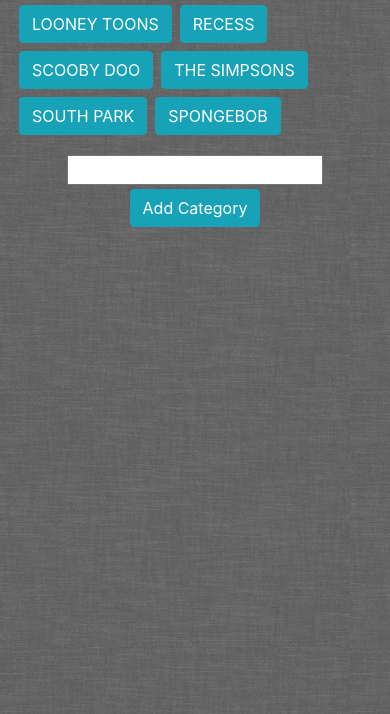
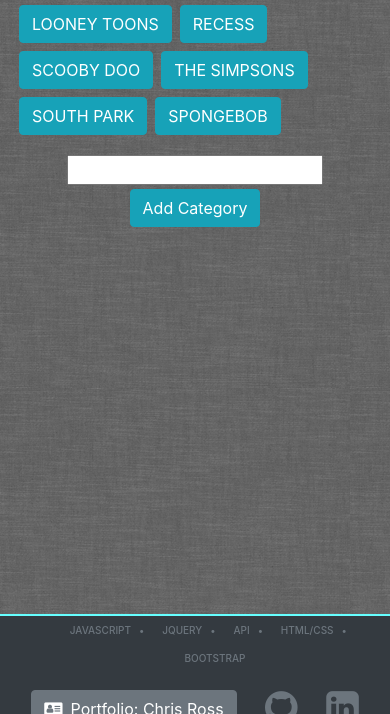
Before and after one commit to vtchris/Giffy-Gallery, a plain HTML site: page index.html in a window 390 px wide. Shown: the part 130-844 px from the top of the page. Drawn offline with nearby package versions, Linux system fonts and the light colour scheme.

Commit message:
Added footer

```diff
--- a/assets/css/style.css
+++ b/assets/css/style.css
@@ -16,3 +16,18 @@ img{
 .col-md-2{
     min-width: 150px;
 }
+#pageFooter{
+    border-top: 2px solid #66ffff;
+}
+@media screen and (max-width:667px){
+    .container{
+        margin-bottom:100px;
+    }
+    .display-5{
+        font-size: 10px;
+    }
+    footer{
+        height:100px;
+    }
+
+}
--- a/assets/javascript/app.js
+++ b/assets/javascript/app.js
@@ -3,33 +3,35 @@ var $btnDelLocal = $("#btnDelLocal")
 var $btnReset = $("#btnReset");
 var $divButtons = $("#divButtons");
 var $divGallery = $("#divGallery");
+var $pageFooter = $("#pageFooter")
 var $txtCategory = $("#txtCategory");
 
 //Declare global variables
 var arrWorking = [];
-var defaultCategories = ["dilbert","jonny quest","looney toons","recess","scooby doo","the simpsons","south park", "spongebob"];
+var defaultCategories = ["dilbert", "jonny quest", "looney toons", "recess", "scooby doo", "the simpsons", "south park", "spongebob"];
 var userCategories = [];
 
 //Check for locally stored Categories
-if (localStorage.getItem("userGifs")){
+if (localStorage.getItem("userGifs")) {
   var userStoredVariables = localStorage.getItem("userGifs");
   userCategories = userStoredVariables.split(',');
   $btnDelLocal.removeClass("invisible");
 }
 //Attatch listener to Delete User Added Categories button
-$btnDelLocal.on("click",function(){
+$btnDelLocal.on("click", function () {
   localStorage.clear("userGifs")
   userCategories = [];
   $btnDelLocal.addClass("invisible")
   createButtons(defaultCategories.slice(0));
 })
 //Attach listener to btnReset
-$("#btnReset").on("click", function(){
+$("#btnReset").on("click", function () {
   $(".js_giffRow").remove();
   $btnReset.addClass("invisible");
+  $pageFooter.addClass("fixed-bottom")
 })
 //Attach listener to btnSaveCategory
-$("#btnSaveCategory").on("click",function(){
+$("#btnSaveCategory").on("click", function () {
 
   //Make sure the field isn't blank
   if ($txtCategory.val().length > 1) {
@@ -53,13 +55,13 @@ $("#btnSaveCategory").on("click",function(){
 createButtons(defaultCategories.slice(0).concat(userCategories.slice(0)));
 
 //Create buttons for each item in default and user arrays
-function createButtons(array){
+function createButtons(array) {
 
   //Rebuild from scratch every time function is called
   $divButtons.empty();
 
   //Create a new button for each item in the array
-  for(var i =0;i<array.length;i++){
+  for (var i = 0; i < array.length; i++) {
     let myValue = stringReplaceSpace(array[i]);
     let newButton = $("<button>");
     newButton.addClass("btn btn-info m-1 text-uppercase js_btnGif");
@@ -68,7 +70,7 @@ function createButtons(array){
     newButton.appendTo($divButtons);
   }
   //Attach listener so when giff cards are created, the clear button is visible
-  $(".js_btnGif").on("click", function(){
+  $(".js_btnGif").on("click", function () {
 
     getGifs($(this).val());
     $btnReset.removeClass("invisible")
@@ -87,19 +89,19 @@ function getGifs(sGif) {
   }).then(function (response) {
     console.log(response)
 
-    debugger
-    if(sGif.search("/+")){
-     // debugger
-      for(var i = 0;i < sGif.length;i++){
-        if(sGif.charAt(i) === "+"){
-          sGif = sGif.replace("+","");
+
+    if (sGif.search("/+")) {
+
+      for (var i = 0; i < sGif.length; i++) {
+        if (sGif.charAt(i) === "+") {
+          sGif = sGif.replace("+", "");
         }
       }
     }
 
     //Create unique js class for row
     let newClass = "js_" + sGif
-    debugger
+
     //Remove Row with this class if it already exists
     $("." + newClass).remove();
 
@@ -117,9 +119,9 @@ function getGifs(sGif) {
       newCard.attr("data-state", "still");
       let newHeader = $("<div>");
       newHeader.addClass("card-header text-bold text-center bg-dark text-muted pl-1 pr-1");
-      if(response.data[i].title != ""){
-        newHeader.html("<strong>" + response.data[i].title.substring(0,11).toUpperCase() + "</strong>");
-      }else{
+      if (response.data[i].title != "") {
+        newHeader.html("<strong>" + response.data[i].title.substring(0, 11).toUpperCase() + "</strong>");
+      } else {
         newHeader.html("<strong>UNTITLED</strong>");
       }
       newHeader.appendTo(newCard);
@@ -136,7 +138,7 @@ function getGifs(sGif) {
       let newP = $("<p>");
       newP.text("Rating: " + response.data[i].rating);
       newP.appendTo(newFooter);
-      if( response.data[i].source != ""){
+      if (response.data[i].source != "") {
         newLink = $("<a>");
         newLink.addClass("text-muted");
         newLink.attr("href", response.data[i].source);
@@ -169,18 +171,22 @@ function getGifs(sGif) {
 
     newRow.appendTo($divGallery);
 
+    if ($(".row").length > 3) {
+      $pageFooter.removeClass("fixed-bottom")
+    } else
+      $pageFooter.addClass("fixed-bottom")
   })
 
 }
 //This function replaces spaces with + for use in the gif lookup
-function stringReplaceSpace(myStr){
+function stringReplaceSpace(myStr) {
 
   myStr = myStr.trim();
 
-  for(var i=0;i< myStr.length;i++){
-    if(myStr.charAt(i) === " "){
+  for (var i = 0; i < myStr.length; i++) {
+    if (myStr.charAt(i) === " ") {
 
-      myStr = myStr.replace(myStr.charAt(i),"+");
+      myStr = myStr.replace(myStr.charAt(i), "+");
     }
   }
   return myStr;
--- a/index.html
+++ b/index.html
@@ -38,6 +38,33 @@
 
     </div>
 
+    <footer id="pageFooter" class="fixed-bottom bg-dark text-center text-muted">
+        <ul>
+            <li class="list-inline-item">
+                <h4 class="display-5 mt-2">JAVASCRIPT &nbsp; &#8226; &nbsp;</h4>
+            </li>
+            <li class="list-inline-item">
+                <h4 class="display-5 mt-2">JQUERY &nbsp; &#8226; &nbsp;</h4>
+            </li>
+            <li class="list-inline-item">
+                <h4 class="display-5 mt-2">API &nbsp; &#8226; &nbsp;</h4>
+            </li>
+            <li class="list-inline-item">
+                <h4 class="display-5 mt-2">HTML/CSS &nbsp; &#8226; &nbsp;</h4>
+            </li>
+            <li class="list-inline-item">
+                <h4 class="display-5 mt-2">BOOTSTRAP</h4>
+            </li>
+        </ul>
+
+        <a href="https://vtchris.github.io/Responsive-Portfolio/" target="_blank" class="btn btn-secondary mb-3 mr-4"><span class="fa fa-address-card pr-2"></span>Portfolio: Chris Ross</a>
+        <a href="https://github.com/vtchris/" target="_blank" class="fa fa-github text-muted mr-4"
+            style="font-size:38px;"></a>
+        <a href="https://www.linkedin.com/in/chris-ross-71a95711/" target="_blank"
+            class="fa fa-linkedin-square text-muted" style="font-size:38px;"></a>
+
+        <footer>
+
     <script type="text/javascript" src="assets/javascript/app.js"></script>
 </body>
 
```
